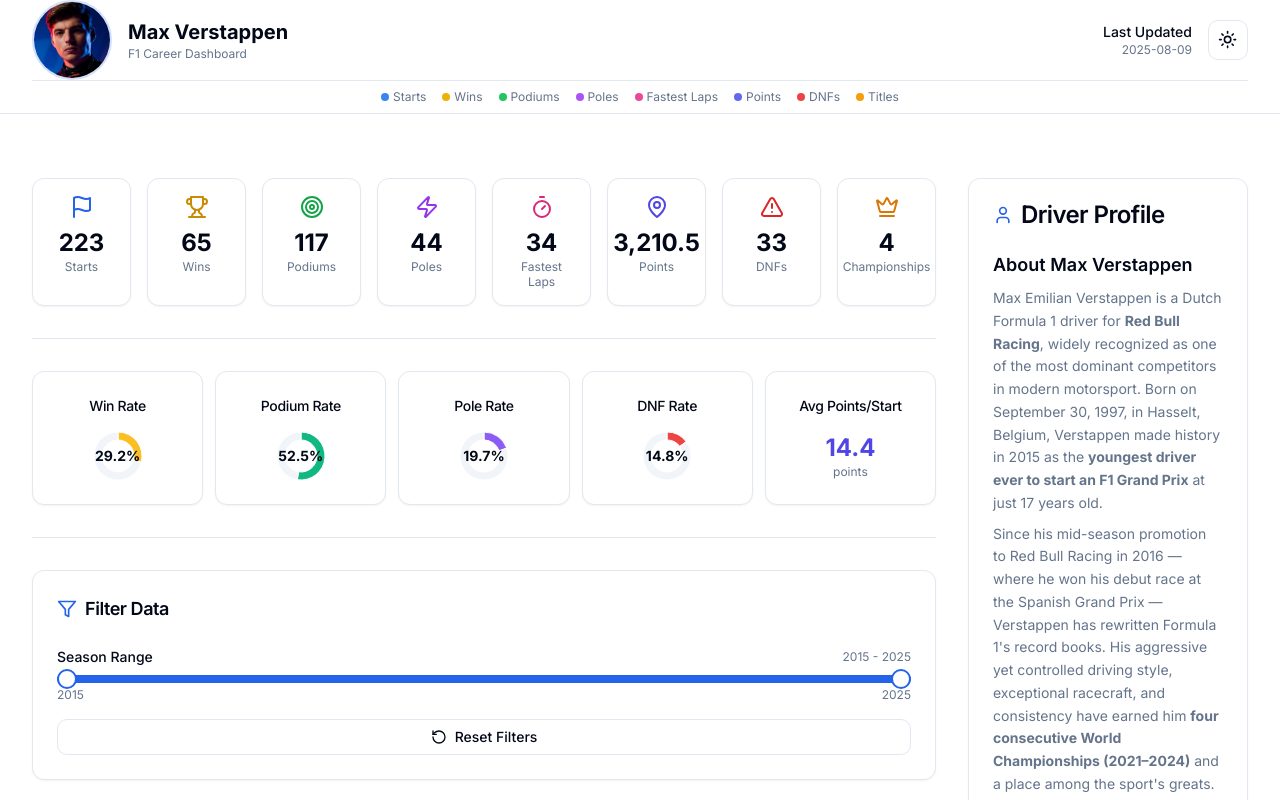
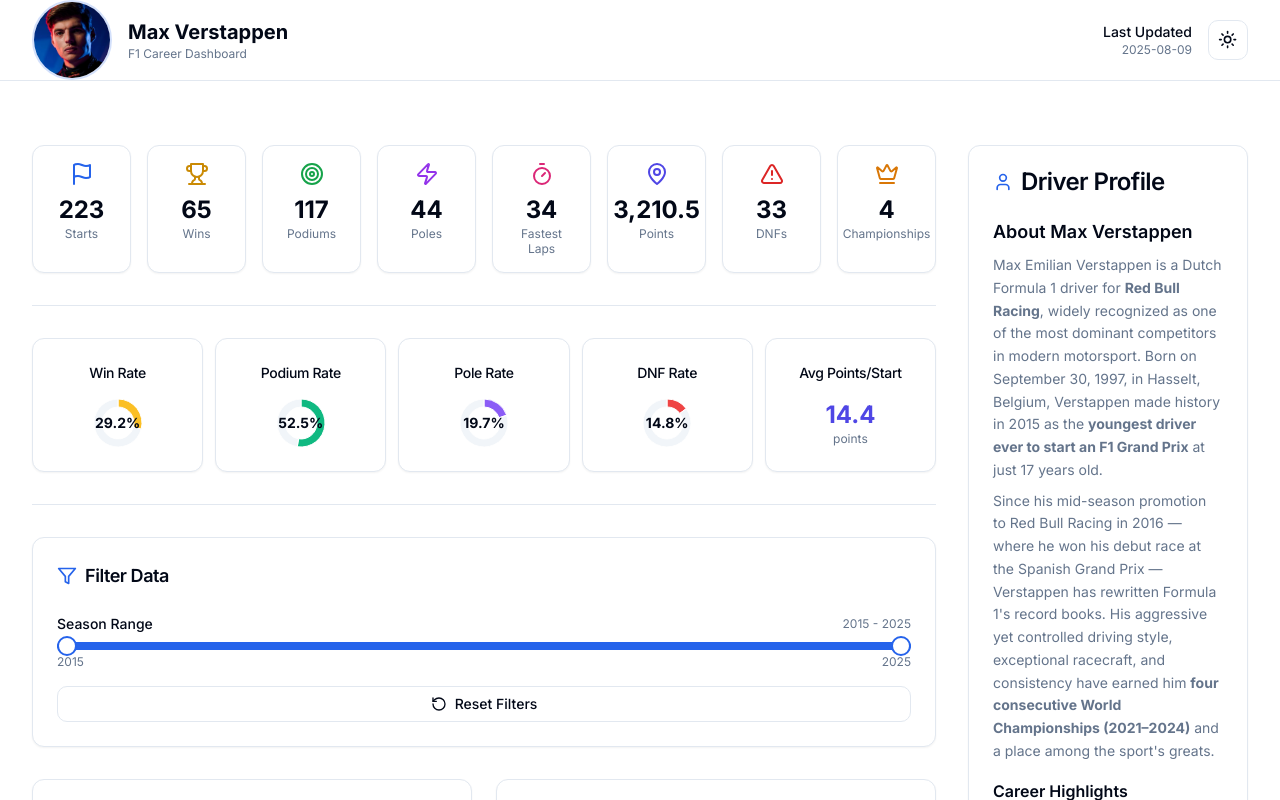
Before and after one commit to sinha-sys/max-verstappen-f1-dashboard, a Next.js app: page / in a window 1280 px wide. Shown: the top 800 px of the page. Built offline with nearby package versions, Linux system fonts and the light colour scheme.

Commit message:
Remove header legend section with KPI labels

```diff
--- a/components/dashboard/Header.tsx
+++ b/components/dashboard/Header.tsx
@@ -54,52 +54,6 @@
             <ThemeToggle />
           </div>
         </div>
-
-        {/* Legend - More compact on mobile */}
-        <div className="border-t py-2 overflow-x-hidden">
-          <div className="flex flex-wrap items-center justify-center gap-1 sm:gap-2 md:gap-4 text-xs text-muted-foreground max-w-full">
-            <span className="flex items-center gap-1">
-              <div className="h-2 w-2 rounded-full bg-blue-500"></div>
-              <span className="hidden sm:inline">Starts</span>
-              <span className="sm:hidden">S</span>
-            </span>
-            <span className="flex items-center gap-1">
-              <div className="h-2 w-2 rounded-full bg-yellow-500"></div>
-              <span className="hidden sm:inline">Wins</span>
-              <span className="sm:hidden">W</span>
-            </span>
-            <span className="flex items-center gap-1">
-              <div className="h-2 w-2 rounded-full bg-green-500"></div>
-              <span className="hidden sm:inline">Podiums</span>
-              <span className="sm:hidden">P</span>
-            </span>
-            <span className="flex items-center gap-1">
-              <div className="h-2 w-2 rounded-full bg-purple-500"></div>
-              <span className="hidden sm:inline">Poles</span>
-              <span className="sm:hidden">Pol</span>
-            </span>
-            <span className="flex items-center gap-1">
-              <div className="h-2 w-2 rounded-full bg-pink-500"></div>
-              <span className="hidden sm:inline">Fastest Laps</span>
-              <span className="sm:hidden">FL</span>
-            </span>
-            <span className="flex items-center gap-1">
-              <div className="h-2 w-2 rounded-full bg-indigo-500"></div>
-              <span className="hidden sm:inline">Points</span>
-              <span className="sm:hidden">Pts</span>
-            </span>
-            <span className="flex items-center gap-1">
-              <div className="h-2 w-2 rounded-full bg-red-500"></div>
-              <span className="hidden sm:inline">DNFs</span>
-              <span className="sm:hidden">DNF</span>
-            </span>
-            <span className="flex items-center gap-1">
-              <div className="h-2 w-2 rounded-full bg-amber-500"></div>
-              <span className="hidden sm:inline">Titles</span>
-              <span className="sm:hidden">T</span>
-            </span>
-          </div>
-        </div>
       </div>
     </header>
   );
```
